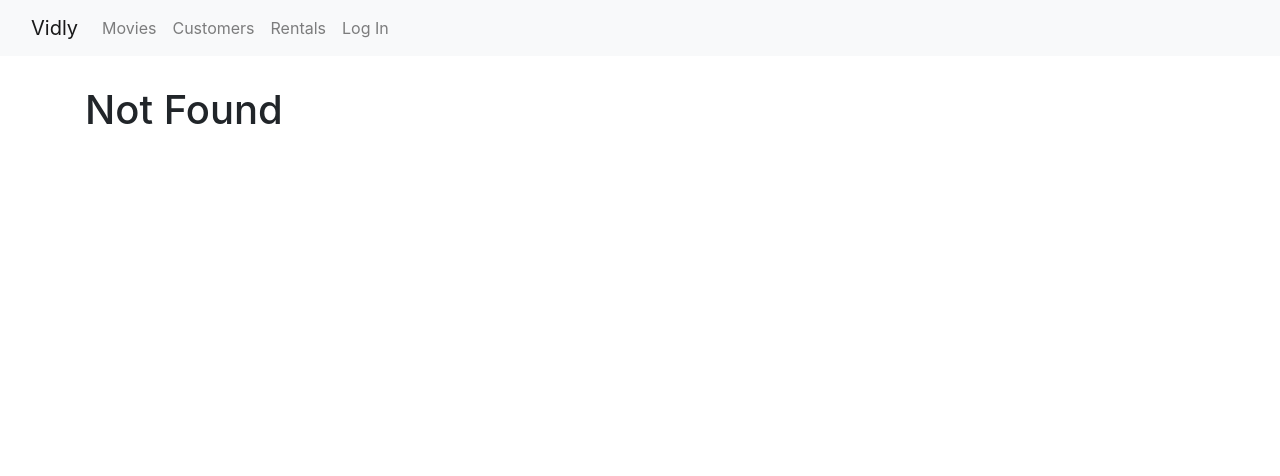
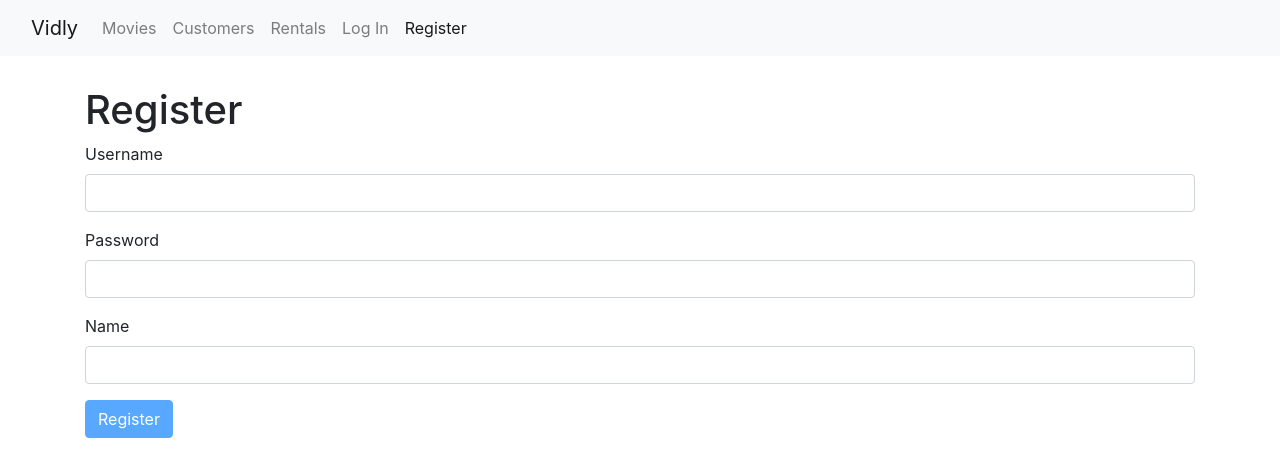
Before and after one commit to Sensweii/React-Vidly, a React (Create React App) app: page /register in a window 1280 px wide. Before the commit this address led to /not-found. Shown: the top 476 px of the page. Built offline with nearby package versions, Linux system fonts and the light colour scheme.

Commit message:
Add registration page.

```diff
--- a/src/App.js
+++ b/src/App.js
@@ -2,12 +2,14 @@
 import { Route, Redirect, Switch } from 'react-router-dom';
 
 import Customers from './components/customers';
-import LoginForm from './components/loginForm';
 import Movies from './components/movies';
 import MovieForm from './components/movieForm';
 import NavBar from './components/common/navBar';
 import NotFound from './components/notFound';
 import Rentals from './components/rentals';
+
+import LoginForm from './components/loginForm';
+import RegisterForm from './components/registerForm';
 
 import './App.css';
 
@@ -19,6 +21,7 @@
         <main className='container'>
           <Switch>
             <Route path='/login' component={LoginForm} />
+            <Route path='/register' component={RegisterForm} />
             <Route path='/movies/:id' component={MovieForm} />
             <Route path='/movies' component={Movies} />
             <Route path='/customers' component={Customers} />
--- a/src/components/common/navBar.jsx
+++ b/src/components/common/navBar.jsx
@@ -35,6 +35,10 @@
               <NavLink className='nav-link' to='/login'>
                 Log In</NavLink>
             </li>
+            <li className='nav-item'>
+              <NavLink className='nav-link' to='/register'>
+                Register</NavLink>
+            </li>
           </ul>
         </div>
       </div>
--- /dev/null
+++ b/src/components/registerForm.jsx
@@ -0,0 +1,37 @@
+import React from 'react';
+import Joi from 'joi-browser';
+
+import Form from './common/form';
+
+class RegisterForm extends Form {
+  state = {
+    data: { username: '', password: '', name: '' },
+    errors: {}
+  }
+
+  schema = {
+    username: Joi.string().email().required().label('Username'),
+    password: Joi.string().min(5).required().label('Password'),
+    name: Joi.string().required().label('Name')
+  }
+
+  doSubmit = () => {
+    console.log('Registered')
+  }
+
+  render() {
+    return (
+      <div>
+        <h1>Register</h1>
+        <form onSubmit={this.handleSubmit}>
+          {this.renderInput('username', 'Username')}
+          {this.renderInput('password', 'Password', 'password')}
+          {this.renderInput('name', 'Name')}
+          {this.renderButton('Register')}
+        </form>
+      </div>
+    );
+  }
+}
+
+export default RegisterForm;
```
